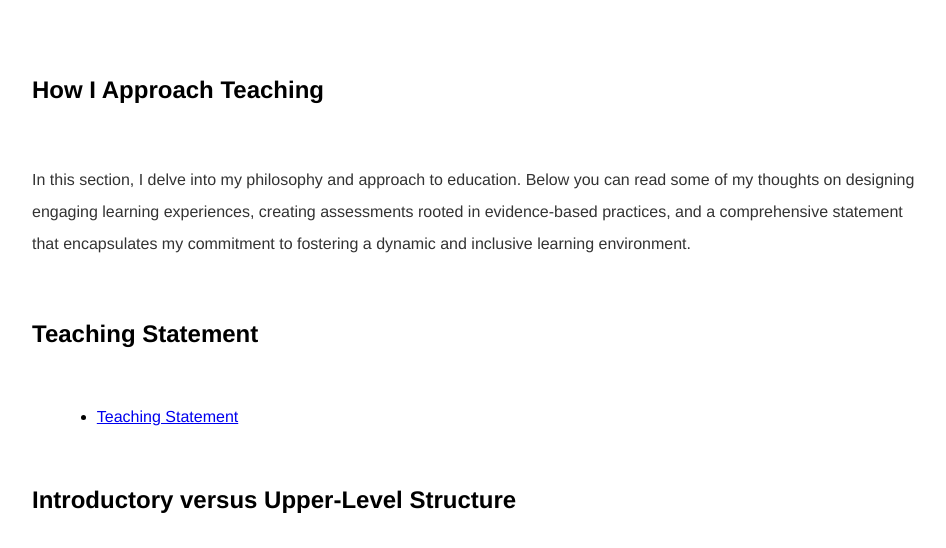
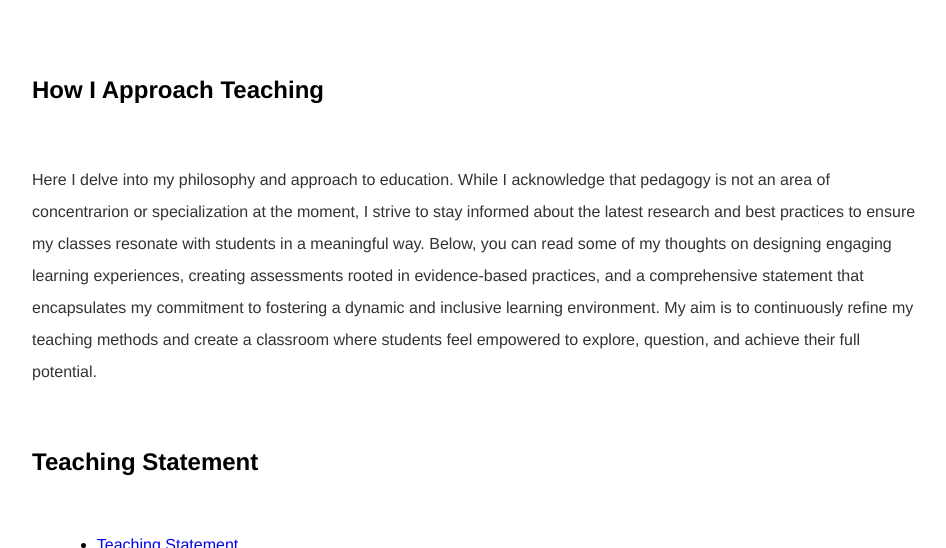
Before and after one commit to kevinjpatton/kevinjpatton.github.io, a Jekyll site: the page built from pedagogy/index.html, in a window 1280 px wide and 900 px high, cut to the strip 352-900 px from the top of the window. Shown: the whole strip, without its empty margins (160-1106 px from the left). Built offline with Jekyll 4.4.1, drawn with Linux system fonts in a browser that asks for light colours; Markdown is read by kramdown in place of the engine named in the settings.

Commit message:
Update index.html

```diff
--- a/pedagogy/index.html
+++ b/pedagogy/index.html
@@ -3,7 +3,7 @@
 title: Pedagogy - Kevin Patton
 ---
 <h2>How I Approach Teaching</h2>
-<p>In this section, I delve into my philosophy and approach to education. Below you can read some of my thoughts on designing engaging learning experiences, creating assessments rooted in evidence-based practices, and a comprehensive statement that encapsulates my commitment to fostering a dynamic and inclusive learning environment.</p>
+<p>Here I delve into my philosophy and approach to education. While I acknowledge that pedagogy is not an area of concentrarion or specialization at the moment, I strive to stay informed about the latest research and best practices to ensure my classes resonate with students in a meaningful way. Below, you can read some of my thoughts on designing engaging learning experiences, creating assessments rooted in evidence-based practices, and a comprehensive statement that encapsulates my commitment to fostering a dynamic and inclusive learning environment. My aim is to continuously refine my teaching methods and create a classroom where students feel empowered to explore, question, and achieve their full potential.</p>
 
 <h2>Teaching Statement</h2>
 <ul class="standard-list">
```
